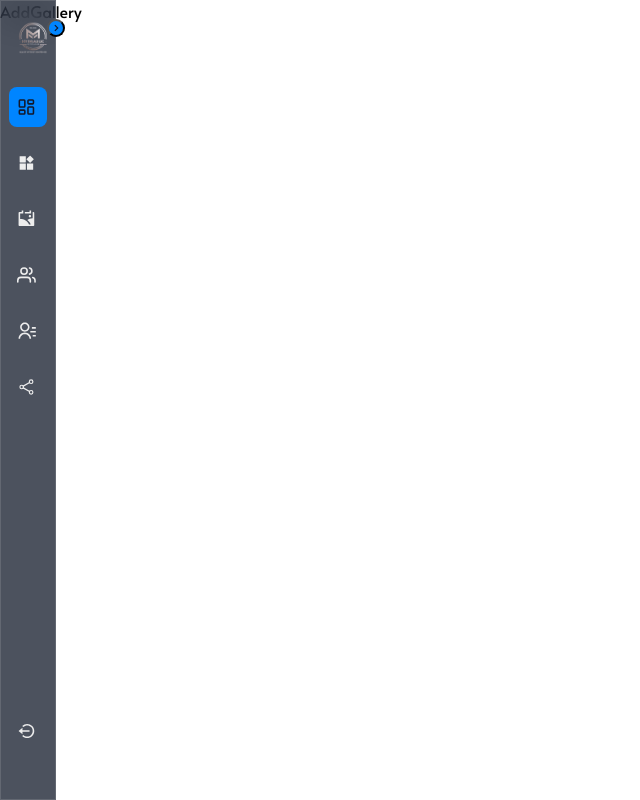
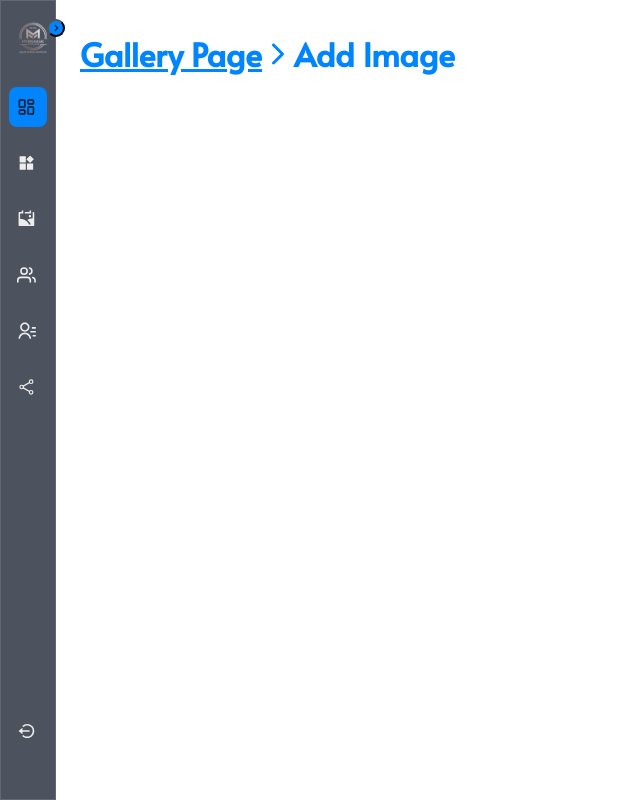
Before and after one commit to adityasharma0131/M.K-Hydraulics, a React (Vite) app in the folder client/: page /gallery-operation/add-gallery in a window 1280 px wide. Shown: the whole page, without its empty margins (0-640 px from the left). Built offline with nearby package versions, Linux system fonts and the light colour scheme.

Commit message:
dash opr header

```diff
--- a/client/src/index.css
+++ b/client/src/index.css
@@ -959,7 +959,9 @@ header nav ul li .dropdown-toggle:hover {
   border-radius: 5px;
   font-size: 1rem;
   cursor: pointer;
-  transition: background-color 0.3s, box-shadow 0.3s;
+  transition:
+    background-color 0.3s,
+    box-shadow 0.3s;
   margin-top: 1rem;
 }
 
@@ -1371,7 +1373,9 @@ header nav ul li .dropdown-toggle:hover {
   margin-bottom: 1rem;
   border-radius: 0.5rem;
   color: #ededed;
-  transition: background-color 0.3s, color 0.3s;
+  transition:
+    background-color 0.3s,
+    color 0.3s;
 }
 
 .sidebar__link:hover {
@@ -1513,7 +1517,9 @@ header nav ul li .dropdown-toggle:hover {
   border-radius: 5px;
   font-size: 1rem;
   cursor: pointer;
-  transition: background-color 0.3s, box-shadow 0.3s;
+  transition:
+    background-color 0.3s,
+    box-shadow 0.3s;
 }
 
 .add:hover {
@@ -1523,6 +1529,16 @@ header nav ul li .dropdown-toggle:hover {
 
 .social-link {
   text-decoration: none; /* Remove underline */
+  color: #0085ff;
+}
+.dash-opr-head h1 {
+  display: flex;
+  align-items: center;
+  align-content: center;
+  justify-content: start;
+}
+.dash-head {
+  text-decoration: underline;
   color: #0085ff;
 }
 
--- a/client/src/pages/AddCategory.jsx
+++ b/client/src/pages/AddCategory.jsx
@@ -1,10 +1,23 @@
-import React from 'react'
+import React from "react";
+import { Link } from "react-router-dom";
+import { IoIosArrowForward } from "react-icons/io";
 
 const AddCategory = () => {
   return (
     <>
+      <div className="dashboard-name">
+        <div className="dash-opr-head">
+          <h1>
+            <Link className="dash-head" to="/product-operation">
+              Products Page
+            </Link>
+            <IoIosArrowForward />
+            Add Category
+          </h1>
+        </div>
+      </div>
     </>
-  )
-}
+  );
+};
 
-export default AddCategory
+export default AddCategory;
--- a/client/src/pages/AddGallery.jsx
+++ b/client/src/pages/AddGallery.jsx
@@ -1,9 +1,23 @@
-import React from 'react'
+import React from "react";
+import { Link } from "react-router-dom";
+import { IoIosArrowForward } from "react-icons/io";
 
 const AddGallery = () => {
   return (
-    <div>AddGallery</div>
-  )
-}
+    <>
+      <div className="dashboard-name">
+        <div className="dash-opr-head">
+          <h1>
+            <Link className="dash-head" to="/gallery-operation">
+              Gallery Page
+            </Link>
+            <IoIosArrowForward />
+            Add Image
+          </h1>
+        </div>
+      </div>
+    </>
+  );
+};
 
-export default AddGallery
+export default AddGallery;
--- a/client/src/pages/AddProducts.jsx
+++ b/client/src/pages/AddProducts.jsx
@@ -1,9 +1,23 @@
-import React from 'react'
+import React from "react";
+import { Link } from "react-router-dom";
+import { IoIosArrowForward } from "react-icons/io";
 
 const AddProducts = () => {
   return (
-    <div>AddProducts</div>
-  )
-}
+    <>
+      <div className="dashboard-name">
+        <div className="dash-opr-head">
+          <h1>
+            <Link className="dash-head" to="/product-operation">
+              Products Page
+            </Link>
+            <IoIosArrowForward />
+            Add Product
+          </h1>
+        </div>
+      </div>
+    </>
+  );
+};
 
-export default AddProducts
+export default AddProducts;
--- a/client/src/pages/AddUsers.jsx
+++ b/client/src/pages/AddUsers.jsx
@@ -1,9 +1,22 @@
-import React from 'react'
-
+import React from "react";
+import { Link } from "react-router-dom";
+import { IoIosArrowForward } from "react-icons/io";
 const AddUsers = () => {
   return (
-    <div>AddUsers</div>
-  )
-}
+    <>
+      <div className="dashboard-name">
+        <div className="dash-opr-head">
+          <h1>
+            <Link className="dash-head" to="/user-operation">
+              Users Page
+            </Link>
+            <IoIosArrowForward />
+            Add Users
+          </h1>
+        </div>
+      </div>
+    </>
+  );
+};
 
-export default AddUsers
+export default AddUsers;
--- a/client/src/pages/EditCategory.jsx
+++ b/client/src/pages/EditCategory.jsx
@@ -1,9 +1,22 @@
-import React from 'react'
-
+import React from "react";
+import { Link } from "react-router-dom";
+import { IoIosArrowForward } from "react-icons/io";
 const EditCategory = () => {
   return (
-    <div>EditCategory</div>
-  )
-}
+    <>
+      <div className="dashboard-name">
+        <div className="dash-opr-head">
+          <h1>
+            <Link className="dash-head" to="/user-operation">
+              Users Page
+            </Link>
+            <IoIosArrowForward />
+            Add Users
+          </h1>
+        </div>
+      </div>
+    </>
+  );
+};
 
-export default EditCategory
+export default EditCategory;
```
